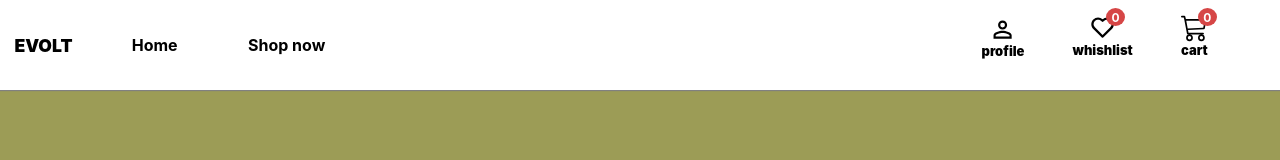
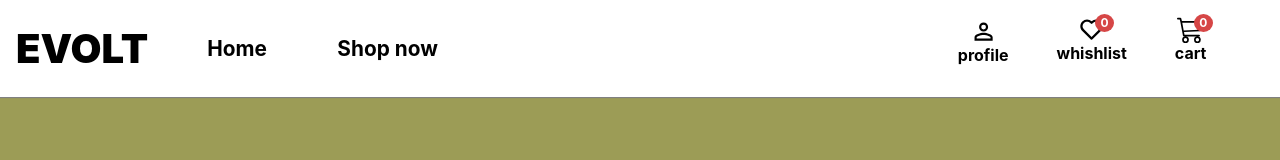
Before and after one commit to svmanjula/TrendsZone, a React (Create React App) app: page / in a window 1280 px wide. Shown: the top 160 px of the page. Built offline with nearby package versions, Linux system fonts and the light colour scheme; no server answers.

Commit message:
updated the header

```diff
--- a/src/Components/Header/Header.css
+++ b/src/Components/Header/Header.css
@@ -12,7 +12,7 @@
 }
 
 .brand-title {
-  font-size: 1.2rem;
+  font-size: 2.5rem;
   font-weight: bolder;
 }
 .nav-profile{
@@ -23,20 +23,22 @@
   padding-right: 5rem;
   gap: 3rem;
   align-items: center;
-  margin: 0.2rem;
+  margin: 0.3rem;
 }
 .nav-icons {
   font-size: 1.7rem;
 }
 
 .icon-type {
-  font-size: small;
+  font-size: medium;
   margin: 0;
 }
 .nav-element {
   display: flex;
   flex-direction: column;
   align-items: center;
+  font-size: 1.3rem;
+
 }
 .search-element {
   width: 30rem;
@@ -111,13 +113,14 @@
   padding: 0.7rem;
   border-radius: 8rem;
   text-align: center;
+  font-size: 1.3rem;
 }
 
 .nav-link:hover{
   border: 0.1px solid grey;
 background-color : rgb(148, 144, 144);
 }
-.nav-element> div{
+.badge{
 border-radius: 50%;
 width: 1rem;
 padding: 0.1rem;
@@ -128,6 +131,7 @@ color: white;
 position: relative;
 bottom:3.1rem;
 left: 0.8rem;
+
 
 }
 @media (max-width: 700px) {
--- a/src/Components/Header/Header.js
+++ b/src/Components/Header/Header.js
@@ -84,18 +84,18 @@ const Header = () => {
 
           <Link to="/login" className=" linkStyle nav-element media-query nav-profile">
           <MdPersonOutline className="nav-icons " />
-          <p className="icon-type">profile</p>
+          <div className="icon-type">profile</div>
           </Link>
 
         <Link to="/wishlist"className="nav-element linkStyle ">
           <BiHeart className="nav-icons " />
-          <p className="icon-type ">whishlist</p>
-          <div>{wishlist.length} </div>
+          <div className="icon-type ">whishlist</div>
+          <div className="badge" >{wishlist.length} </div>
         </Link>
         <Link to="/checkout" className="nav-element linkStyle">
           <BsCart3 className="nav-icons" />
-          <p className="icon-type">cart</p>
-          <div>{cart.length}</div>
+          <div className="icon-type">cart</div>
+          <div className="badge">{cart.length}</div>
         </Link>
       </div>
     </div>
--- a/src/Pages/Homepage.css
+++ b/src/Pages/Homepage.css
@@ -65,11 +65,11 @@ font-size: large;
 }
 
 
-.brand-title {
+/* .brand-title {
   font-size: 1.1rem;
   font-weight: bolder;
   text-align: center;
-}
+} */
 
 .brands {
   display: flex;
```
Also changed, not shown: 2 other files (tests, documents, lock files or other folders).
